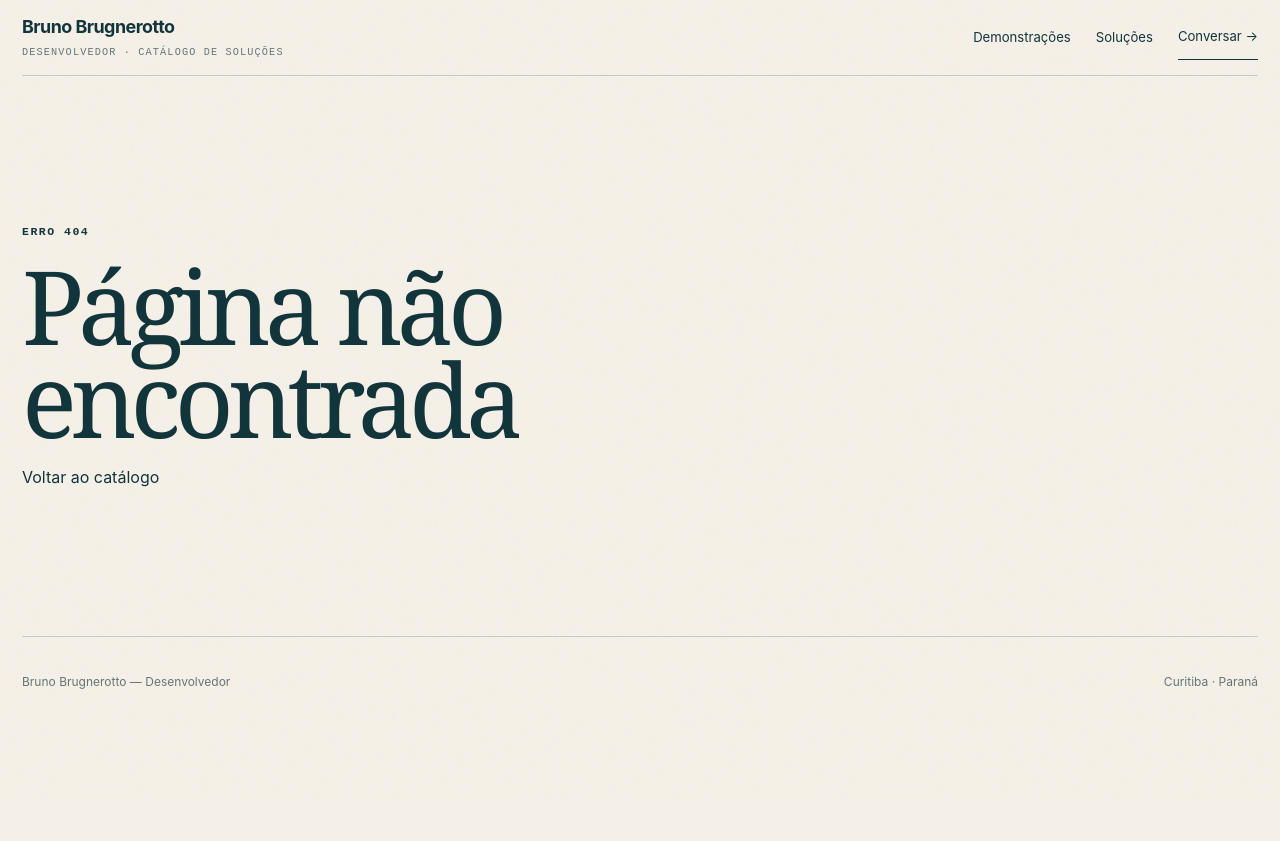
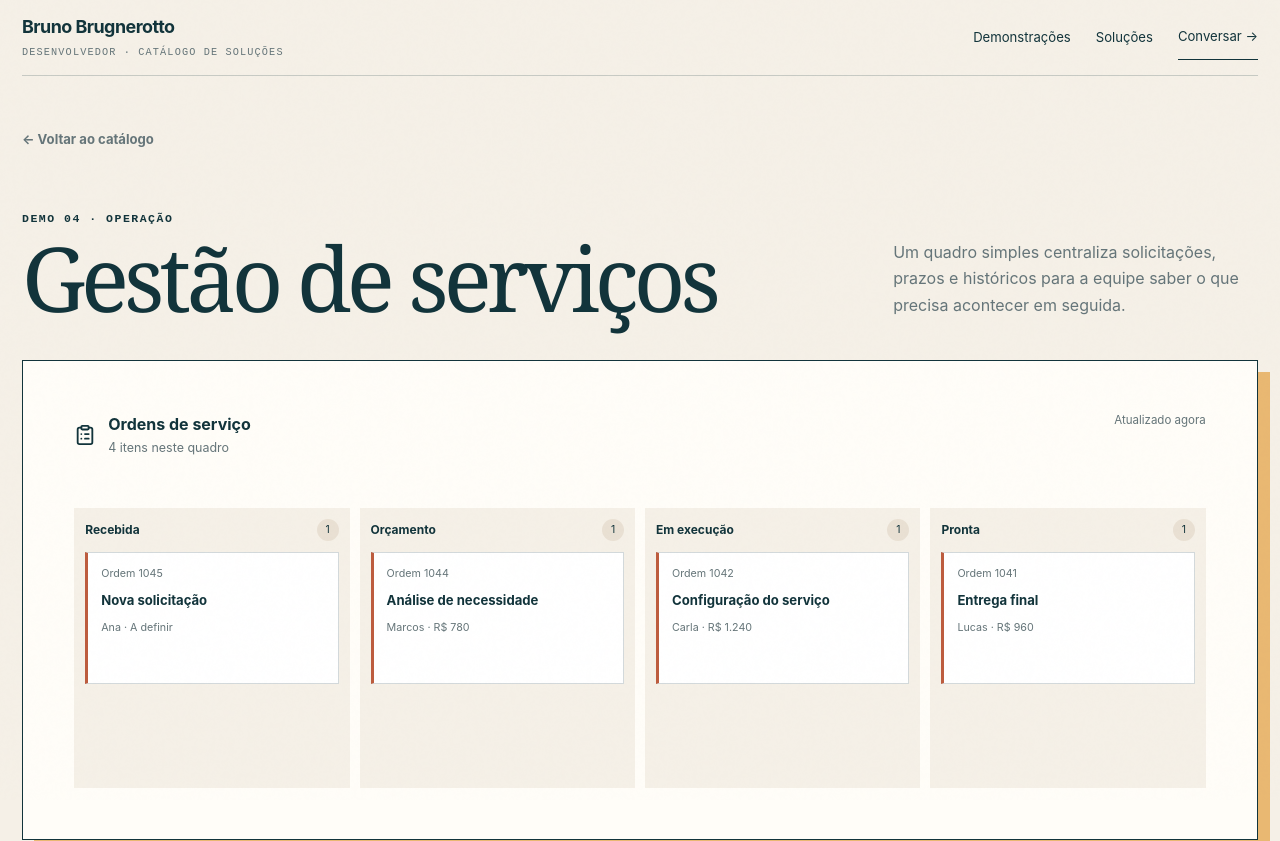
Before and after one commit to BrunoBrug/Catalogo, a React (Vite) app: page /demonstracoes/gestao in a window 1280 px wide. Before the commit this address had no page. Shown: the top 841 px of the page. Before the commit the page ends 800 px from the top, so only its background shows below. Built offline with nearby package versions, Linux system fonts and the light colour scheme.

Commit message:
feat: add service management demo

```diff
--- a/src/App.tsx
+++ b/src/App.tsx
@@ -5,6 +5,7 @@ import { NotFoundPage } from '@/pages/NotFoundPage'
 import { AgendaDemoPage } from '@/pages/AgendaDemoPage'
 import { WhatsAppDemoPage } from '@/pages/WhatsAppDemoPage'
 import { DashboardDemoPage } from '@/pages/DashboardDemoPage'
+import { ManagementDemoPage } from '@/pages/ManagementDemoPage'
 
 export function App() {
   return (
@@ -14,6 +15,7 @@ export function App() {
         <Route path="demonstracoes/agenda" element={<AgendaDemoPage />} />
         <Route path="demonstracoes/whatsapp" element={<WhatsAppDemoPage />} />
         <Route path="demonstracoes/dashboard" element={<DashboardDemoPage />} />
+        <Route path="demonstracoes/gestao" element={<ManagementDemoPage />} />
         <Route path="*" element={<NotFoundPage />} />
       </Route>
     </Routes>
--- a/src/data/demoData.ts
+++ b/src/data/demoData.ts
@@ -70,3 +70,23 @@ export const dashboardByPeriod: Record<DashboardPeriod, DashboardSnapshot> = {
     ],
   },
 }
+
+export type ServiceOrderStatus = 'Recebida' | 'Orçamento' | 'Em execução' | 'Pronta'
+
+export interface ServiceOrder {
+  id: number
+  customer: string
+  summary: string
+  status: ServiceOrderStatus
+  value: string
+  history: readonly string[]
+}
+
+export const serviceOrderStatuses: readonly ServiceOrderStatus[] = ['Recebida', 'Orçamento', 'Em execução', 'Pronta']
+
+export const serviceOrders: readonly ServiceOrder[] = [
+  { id: 1045, customer: 'Ana', summary: 'Nova solicitação', status: 'Recebida', value: 'A definir', history: ['Solicitação recebida hoje às 09:10'] },
+  { id: 1044, customer: 'Marcos', summary: 'Análise de necessidade', status: 'Orçamento', value: 'R$ 780', history: ['Briefing concluído', 'Orçamento em preparação'] },
+  { id: 1042, customer: 'Carla', summary: 'Configuração do serviço', status: 'Em execução', value: 'R$ 1.240', history: ['Solicitação recebida', 'Orçamento aprovado', 'Execução iniciada'] },
+  { id: 1041, customer: 'Lucas', summary: 'Entrega final', status: 'Pronta', value: 'R$ 960', history: ['Serviço concluído', 'Cliente avisado automaticamente'] },
+]
--- /dev/null
+++ b/src/pages/ManagementDemoPage.tsx
@@ -0,0 +1,49 @@
+import { useState } from 'react'
+import { CheckCircle2, ClipboardList, Clock3, X } from 'lucide-react'
+import { DemoLayout } from '@/components/layout/DemoLayout'
+import { serviceOrders, serviceOrderStatuses, type ServiceOrder } from '@/data/demoData'
+
+export function ManagementDemoPage() {
+  const [selected, setSelected] = useState<ServiceOrder | null>(null)
+
+  return (
+    <DemoLayout
+      eyebrow="Demo 04 · Operação"
+      title="Gestão de serviços"
+      description="Um quadro simples centraliza solicitações, prazos e históricos para a equipe saber o que precisa acontecer em seguida."
+    >
+      <div className="management-toolbar">
+        <div className="demo-product-title"><ClipboardList size={22} /><div><b>Ordens de serviço</b><span>{serviceOrders.length} itens neste quadro</span></div></div>
+        <span>Atualizado agora</span>
+      </div>
+      <div className="service-board">
+        {serviceOrderStatuses.map((status) => (
+          <section key={status} className="service-column" aria-label={status}>
+            <header><b>{status}</b><span>{serviceOrders.filter((order) => order.status === status).length}</span></header>
+            {serviceOrders.filter((order) => order.status === status).map((order) => (
+              <button key={order.id} type="button" onClick={() => setSelected(order)}>
+                <small>Ordem {order.id}</small>
+                <b>{order.summary}</b>
+                <span>{order.customer} · {order.value}</span>
+              </button>
+            ))}
+          </section>
+        ))}
+      </div>
+      {selected ? (
+        <section className="order-details" aria-label={`Detalhes da ordem ${selected.id}`}>
+          <header><div><p className="eyebrow">Detalhes</p><h2>Ordem {selected.id}</h2></div><button type="button" aria-label="Fechar detalhes" onClick={() => setSelected(null)}><X /></button></header>
+          <div className="order-details__meta">
+            <span><small>Cliente</small><b>{selected.customer}</b></span>
+            <span><small>Status</small><b>{selected.status}</b></span>
+            <span><small>Valor fictício</small><b>{selected.value}</b></span>
+          </div>
+          <h3>Histórico do serviço</h3>
+          <ol>
+            {selected.history.map((event, index) => <li key={event}>{index === selected.history.length - 1 ? <Clock3 size={16} /> : <CheckCircle2 size={16} />}{event}</li>)}
+          </ol>
+        </section>
+      ) : null}
+    </DemoLayout>
+  )
+}
--- a/src/styles/index.css
+++ b/src/styles/index.css
@@ -588,6 +588,159 @@ select {
   line-height: 1.5;
 }
 
+.management-toolbar {
+  display: flex;
+  align-items: flex-start;
+  justify-content: space-between;
+  gap: 20px;
+}
+
+.management-toolbar .demo-product-title {
+  margin: 0;
+  border: 0;
+}
+
+.management-toolbar > span {
+  color: var(--muted);
+  font-size: 0.72rem;
+}
+
+.service-board {
+  display: grid;
+  grid-template-columns: repeat(4, minmax(165px, 1fr));
+  gap: 10px;
+  margin-top: 30px;
+  overflow-x: auto;
+}
+
+.service-column {
+  min-height: 280px;
+  padding: 11px;
+  background: var(--paper);
+}
+
+.service-column > header {
+  display: flex;
+  align-items: center;
+  justify-content: space-between;
+  margin-bottom: 11px;
+  font-size: 0.75rem;
+}
+
+.service-column > header span {
+  min-width: 22px;
+  min-height: 22px;
+  display: grid;
+  place-items: center;
+  border-radius: 50%;
+  background: var(--paper-secondary);
+  font-size: 0.65rem;
+}
+
+.service-column > button {
+  width: 100%;
+  min-height: 132px;
+  display: grid;
+  align-content: start;
+  gap: 9px;
+  padding: 13px;
+  border: 1px solid rgba(18, 52, 59, 0.18);
+  border-left: 3px solid var(--copper);
+  background: white;
+  color: var(--ink);
+  cursor: pointer;
+  text-align: left;
+  transition: transform 180ms ease, box-shadow 180ms ease;
+}
+
+.service-column > button:hover,
+.service-column > button:focus-visible {
+  transform: translateY(-3px);
+  box-shadow: 4px 4px 0 rgba(233, 184, 114, 0.65);
+}
+
+.service-column > button small,
+.service-column > button span {
+  color: var(--muted);
+  font-size: 0.67rem;
+}
+
+.service-column > button b {
+  font-size: 0.82rem;
+}
+
+.order-details {
+  margin-top: 20px;
+  padding: clamp(20px, 3vw, 32px);
+  border: 1px solid var(--ink);
+  background: var(--paper-secondary);
+}
+
+.order-details > header {
+  display: flex;
+  align-items: flex-start;
+  justify-content: space-between;
+}
+
+.order-details h2 {
+  margin: 7px 0 0;
+  font-family: Georgia, serif;
+  font-size: 2.4rem;
+  font-weight: 500;
+}
+
+.order-details > header button {
+  width: 44px;
+  height: 44px;
+  display: grid;
+  place-items: center;
+  border: 1px solid var(--ink);
+  background: transparent;
+  color: var(--ink);
+  cursor: pointer;
+}
+
+.order-details__meta {
+  display: grid;
+  grid-template-columns: repeat(3, 1fr);
+  gap: 10px;
+  margin-block: 25px;
+}
+
+.order-details__meta span {
+  display: grid;
+  gap: 5px;
+  padding: 12px;
+  background: var(--surface);
+}
+
+.order-details__meta small {
+  color: var(--muted);
+  font-size: 0.65rem;
+}
+
+.order-details h3 {
+  font-size: 0.85rem;
+}
+
+.order-details ol {
+  display: grid;
+  gap: 12px;
+  padding: 0;
+  list-style: none;
+}
+
+.order-details li {
+  display: flex;
+  align-items: center;
+  gap: 9px;
+  font-size: 0.78rem;
+}
+
+.order-details li svg {
+  color: var(--copper);
+}
+
 .phone-chat__choices button:hover {
   background: var(--copper);
   color: white;
@@ -1548,6 +1701,10 @@ select {
   .metric-grid {
     grid-template-columns: 1fr;
   }
+
+  .order-details__meta {
+    grid-template-columns: 1fr;
+  }
 }
 
 @media (max-width: 480px) {
```
Also changed, not shown: 1 other file (tests, documents, lock files or other folders).
